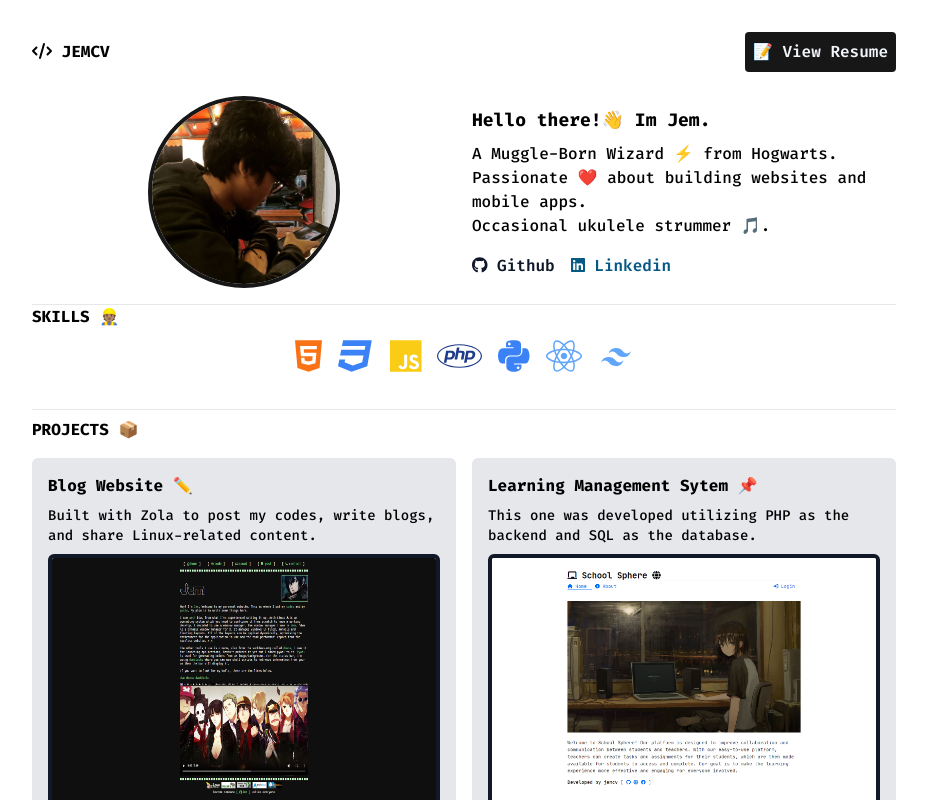
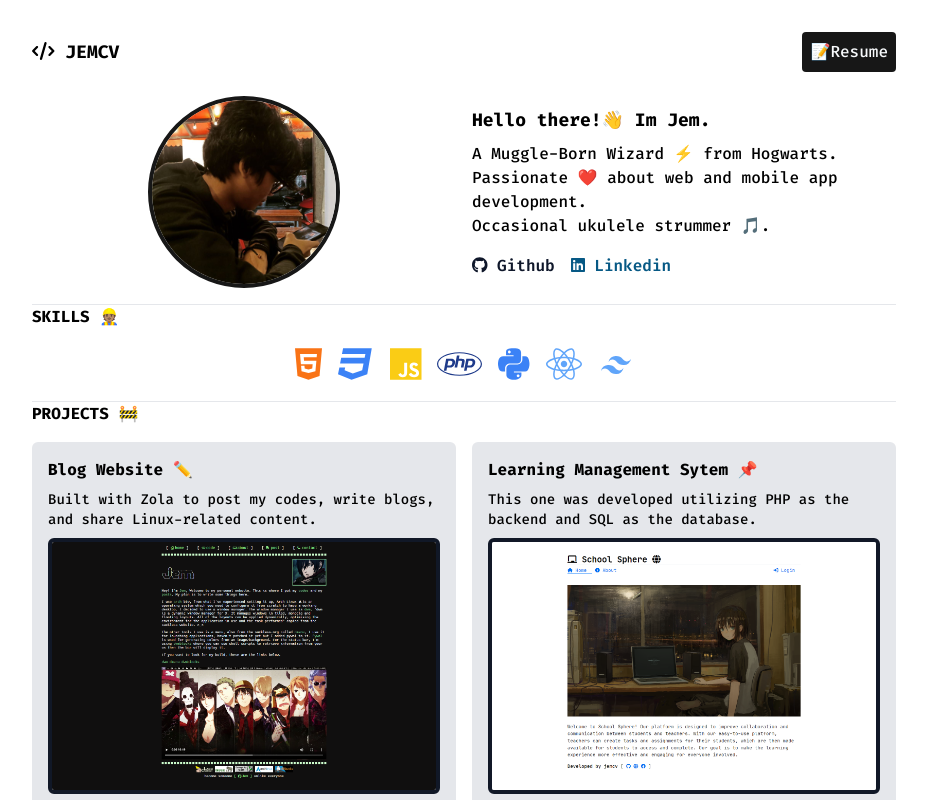
Before and after one commit to jemcv/portfolio, a React (Vite) app: page / in a window 1280 px wide. Shown: the top 800 px of the page, without its empty margins (176-1103 px from the left). Built offline with nearby package versions, Linux system fonts and the light colour scheme.

Commit message:
Update text

```diff
--- a/src/components/Portfolio.jsx
+++ b/src/components/Portfolio.jsx
@@ -12,16 +12,16 @@ function Portfolio() {
   return (
     <div className="max-w-4xl mx-auto p-4">
         <nav className="flex items-center justify-between md:py-2 md:my-2">
-            <h1 className="font-black"><FontAwesomeIcon icon={faCode}></FontAwesomeIcon> JEMCV</h1>
-            <ul className="flex gap-2 items-center font-semibold">
-                <li className="bg-neutral-900 text-slate-100 p-2 rounded cursor-pointer"><a href="" download>📝 View Resume</a></li>
+            <h1 className="font-bold text-lg "><FontAwesomeIcon icon={faCode}></FontAwesomeIcon> JEMCV</h1>
+            <ul className="flex gap-2 items-center">
+                <li className="bg-neutral-900 text-slate-50 p-2 rounded cursor-pointer font-medium"><a href="" download>📝Resume</a></li>
             </ul>
         </nav>
         <header className="grid gap-4 my-4 md:grid-cols-2 md:items-center md:justify-center">
                 <img dir="ltr" className="w-48 mx-auto rounded-full border-4 border-neutral-900" src={me} alt="a picture"/>
                 <div className="">
-                        <h1 className="font-bold text-lg text-center mb-2 md:text-left">Hello there!👋  Im Jem.</h1>
-                        <p className="text-sm font-medium text-center md:text-left md:text-base">A Muggle-Born Wizard ⚡️ from Hogwarts. <br/>Passionate ❤️ about building websites and mobile apps. <br/>Occasional ukulele strummer 🎵.</p>
+                        <h1 className="font-bold text-base text-center mb-2 md:text-left md:text-lg">Hello there!👋  Im Jem.</h1>
+                        <p className="text-sm font-medium text-center md:text-left md:text-base">A Muggle-Born Wizard ⚡️ from Hogwarts. <br/>Passionate ❤️ about web and mobile app development. <br/>Occasional ukulele strummer 🎵.</p>
                         <section className="mt-4 flex flex-col gap-2 md:flex-row md:gap-4">
                             <a className="text-slate-900 font-semibold" href="https://github.com/jemcv" target='_blank'><FontAwesomeIcon icon={ faGithub}></FontAwesomeIcon> Github</a>
                             <a className="text-sky-800 font-semibold" href="https://linkedin.com" target='_blank'><FontAwesomeIcon icon={ faLinkedin}></FontAwesomeIcon> Linkedin</a>
@@ -31,8 +31,7 @@ function Portfolio() {
         <hr />
         <section>
             <h1 className="font-bold">SKILLS 👷🏽</h1>
-            <div>
-                <ul className="flex flex-wrap justify-center items-center md:flex-nowrap">
+                <ul className="flex flex-wrap justify-center items-center m-2 md:flex-nowrap">
                     <li className="p-2 rounded-md text-orange-500 text-3xl md:text-4xl"><FontAwesomeIcon icon={ faHtml5}></FontAwesomeIcon></li>
                     <li className="p-2 rounded-md text-blue-500 text-3xl md:text-4xl" ><FontAwesomeIcon icon={ faCss3}></FontAwesomeIcon></li>
                     <li className="p-2 rounded-md text-yellow-400 text-3xl md:text-4xl"><FontAwesomeIcon icon={ faJs}></FontAwesomeIcon></li>
@@ -41,18 +40,16 @@ function Portfolio() {
                     <li className="p-2 rounded-md text-blue-400 text-3xl md:text-4xl" ><FontAwesomeIcon icon={ faReact}></FontAwesomeIcon></li>
                     <li className="p-2 rounded-md  text-blue-400 text-3xl md:text-4xl" ><BiLogoTailwindCss icon={ BiLogoTailwindCss }></BiLogoTailwindCss></li>
                 </ul>
-            </div>
         </section>
-        <br />
         <hr />
 
         <section>
-            <h1 className="font-bold mt-2">PROJECTS 📦</h1>
+            <h1 className="font-bold">PROJECTS 🚧</h1>
             <section className="grid gap-4 my-4 md:grid-cols-2 md:items-center md:justify-center">
                 <div className="bg-gray-200 p-4 rounded-md">
                     <h1 className="mb-2 font-bold">Blog Website ✏️</h1>
                     <p className="text-sm font-medium">Built with Zola to post my codes, write blogs, and share Linux-related content.</p>
-                    <a href="https://jemcv.github.io/web" target="_blank"><img src={zola} alt="Visit the Zola site" className="mt-2 mx-auto w-auto h-64 object-cover1 rounded-md border-4 border-gray-900"/></a>
+                    <a href="https://jemcv.github.io/web" target="_blank"><img src={zola} alt="Visit the Zola site" className="mt-2 mx-auto w-auto h-64 object-cover rounded-md border-4 border-gray-900"/></a>
                 </div>
                 <div className="bg-gray-200 p-4 rounded-md">
                     <h1 className="mb-2 font-bold">Learning Management Sytem 📌</h1>
```
